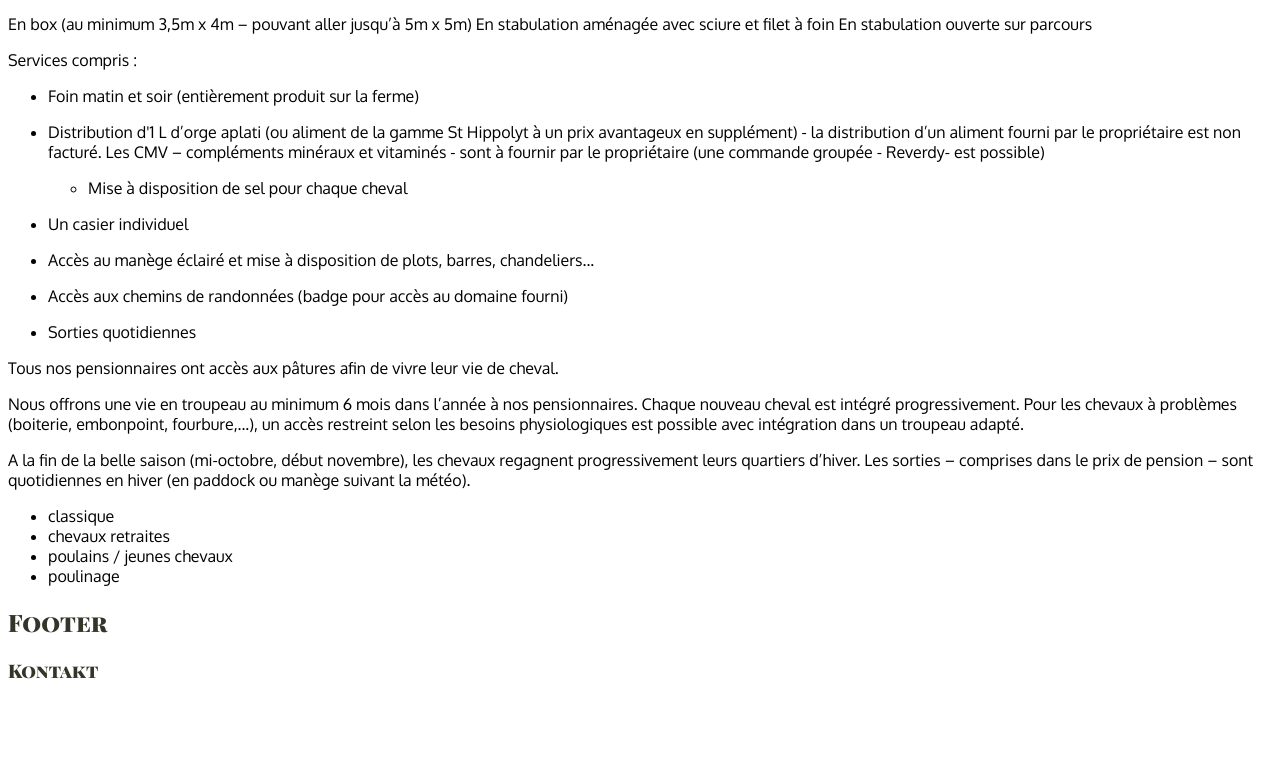
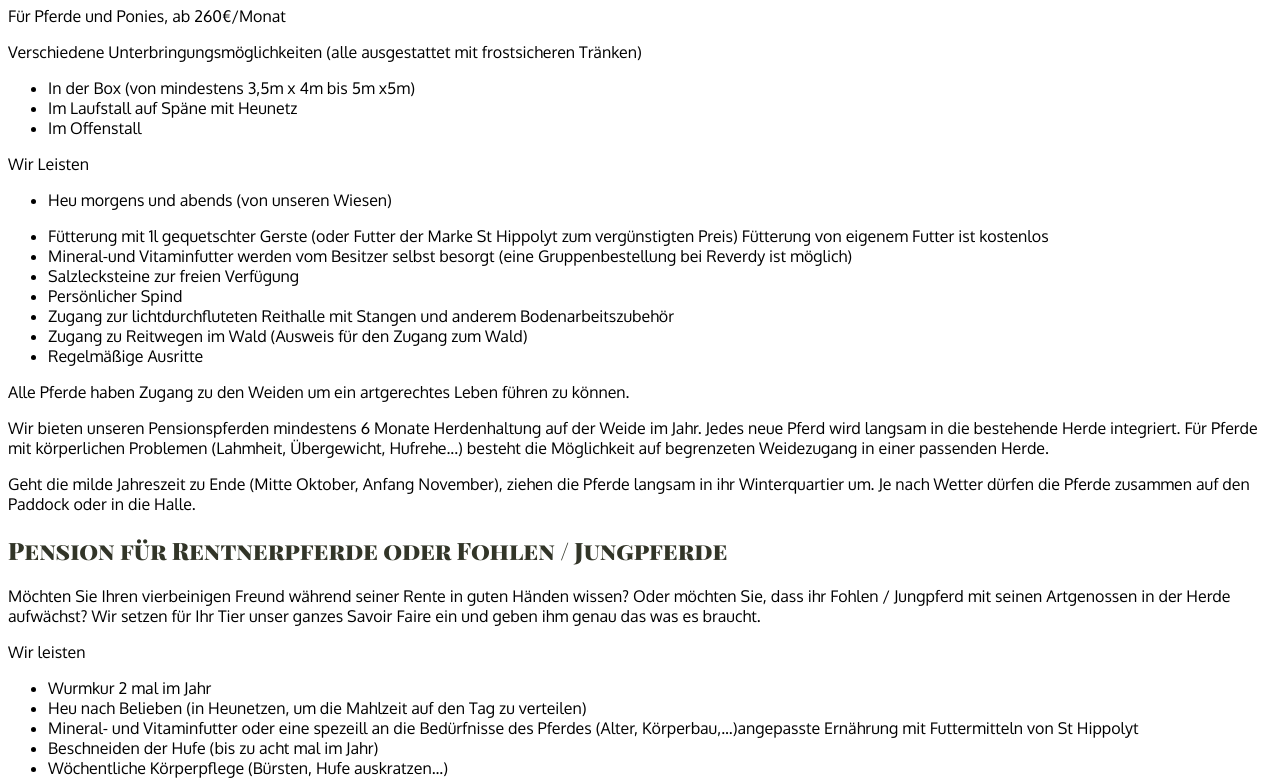
Before and after one commit to felixroos/les-ecuries-du-flecken, a Next.js app: page /les-ecuries-du-flecken/pension in a window 1280 px wide. Shown: the part 1357-2137 px from the top of the page. Built offline with nearby package versions, Linux system fonts and the light colour scheme; a web font is replaced by a local one.

Commit message:
translated Pension

```diff
--- a/components/Pension.tsx
+++ b/components/Pension.tsx
@@ -1,5 +1,6 @@
 import React from 'react';
 import Anchor from './Anchor';
+import Heading from './Heading';
 
 const Spacer = () => <div className="py-4 md:py-6"></div>;
 const Divider = () => <div className={`border-b-2 border-gray-100 py-2 md:py-6`} />;
@@ -10,57 +11,149 @@ export default function Pension() {
   return (
     <>
       <Anchor id={'pension'} />
-      <p>Pour chevaux et poneys, à partir de 260 € / mois</p>
-      <p>Différents types d’hébergement (tous équipés d’abreuvoirs anti-gel) :</p>
-      <p>
-        En box (au minimum 3,5m x 4m – pouvant aller jusqu’à 5m x 5m) En stabulation aménagée avec sciure et filet à
-        foin En stabulation ouverte sur parcours
-      </p>
-      <p>Services compris : </p>
+      <Centered>
+        <Heading>Pension</Heading>
+        <div className="prose">
+          {/* <p>Pour chevaux et poneys, à partir de 260 € / mois</p> */}
+          <p>Für Pferde und Ponies, ab 260€/Monat</p>
+          {/* <p>Différents types d’hébergement (tous équipés d’abreuvoirs anti-gel) :</p> */}
+          <p>Verschiedene Unterbringungsmöglichkeiten (alle ausgestattet mit frostsicheren Tränken)</p>
+          <ul>
+            {/* <li>En box (au minimum 3,5m x 4m – pouvant aller jusqu’à 5m x 5m)</li> */}
+            <li>In der Box (von mindestens 3,5m x 4m bis 5m x5m)</li>
+            {/* <li>En stabulation aménagée avec sciure et filet à foin</li> */}
+            <li>Im Laufstall auf Späne mit Heunetz</li>
+            {/* <li>En stabulation ouverte sur parcours</li> */}
+            <li>Im Offenstall</li>
+          </ul>
+          {/* <p>Services compris:</p> */}
+          <p>Wir Leisten</p>
+          <p></p>
           <ul>
             <li>
-          <p>Foin matin et soir (entièrement produit sur la ferme)</p>
+              {/* <p>Foin matin et soir (entièrement produit sur la ferme)</p> */}
+              <p>Heu morgens und abends (von unseren Wiesen)</p>
             </li>
+            {/* <li>
+              Distribution d'1 L d’orge aplati (ou aliment de la gamme St Hippolyt à un prix avantageux en supplément) -
+              la distribution d’un aliment fourni par le propriétaire est non facturé. Les CMV – compléments minéraux et
+            </li> */}
             <li>
+              Fütterung mit 1l gequetschter Gerste (oder Futter der Marke St Hippolyt zum vergünstigten Preis) Fütterung
+              von eigenem Futter ist kostenlos
+            </li>
+            {/* <li>vitaminés - sont à fournir par le propriétaire (une commande groupée - Reverdy- est possible)</li> */}
+            <li>
+              Mineral-und Vitaminfutter werden vom Besitzer selbst besorgt (eine Gruppenbestellung bei Reverdy ist
+              möglich)
+            </li>
+            {/* <li>Mise à disposition de sel pour chaque cheval</li> */}
+            <li>Salzlecksteine zur freien Verfügung </li>
+            {/* <li>Un casier individuel</li> */}
+            <li>Persönlicher Spind</li>
+            {/* <li>Accès au manège éclairé et mise à disposition de plots, barres, chandeliers...</li> */}
+            <li>Zugang zur lichtdurchfluteten Reithalle mit Stangen und anderem Bodenarbeitszubehör</li>
+            {/* <li>
+          Accès aux chemins de randonnées (badge pour accès au domaine fourni)
+        </li> */}
+            <li>Zugang zu Reitwegen im Wald (Ausweis für den Zugang zum Wald)</li>
+            {/* <li>Sorties quotidiennes</li> */}
+            <li>Regelmäßige Ausritte</li>
+          </ul>
+
+          {/* <p>Tous nos pensionnaires ont accès aux pâtures afin de vivre leur vie de cheval. </p> */}
+          <p>Alle Pferde haben Zugang zu den Weiden um ein artgerechtes Leben führen zu können.</p>
+          {/* <p>
+            Nous offrons une vie en troupeau au minimum 6 mois dans l’année à nos pensionnaires. Chaque nouveau cheval
+            est intégré progressivement. Pour les chevaux à problèmes (boiterie, embonpoint, fourbure,...), un accès
+            restreint selon les besoins physiologiques est possible avec intégration dans un troupeau adapté.{' '}
+          </p> */}
           <p>
-            Distribution d&#39;1 L d’orge aplati (ou aliment de la gamme St Hippolyt à un prix avantageux en supplément)
-            - la distribution d’un aliment fourni par le propriétaire est non facturé. Les CMV – compléments minéraux et
-            vitaminés - sont à fournir par le propriétaire (une commande groupée - Reverdy- est possible)
+            Wir bieten unseren Pensionspferden mindestens 6 Monate Herdenhaltung auf der Weide im Jahr. Jedes neue Pferd
+            wird langsam in die bestehende Herde integriert. Für Pferde mit körperlichen Problemen (Lahmheit,
+            Übergewicht, Hufrehe...) besteht die Möglichkeit auf begrenzeten Weidezugang in einer passenden Herde.
           </p>
+          {/* <p>
+            A la fin de la belle saison (mi-octobre, début novembre), les chevaux regagnent progressivement leurs
+            quartiers d’hiver. Les sorties – comprises dans le prix de pension – sont quotidiennes en hiver (en paddock
+            ou manège suivant la météo).
+          </p> */}
+          <p>
+            Geht die milde Jahreszeit zu Ende (Mitte Oktober, Anfang November), ziehen die Pferde langsam in ihr
+            Winterquartier um. Je nach Wetter dürfen die Pferde zusammen auf den Paddock oder in die Halle.
+          </p>
+          {/* <h2>Pension retraite et pension poulains/jeunes chevaux</h2> */}
+          <h2>Pension für Rentnerpferde oder Fohlen / Jungpferde</h2>
+          {/* <p>
+            Vous souhaitez confier votre compagnon à quatre pattes afin qu’il soit entre de bonnes mains, accompagné et
+            bichonné pour une retraite paisible ? Ou bien, vous souhaitez que votre poulain – ou jeune cheval - profite
+            d'une vie avec ses congénères, en troupeau pendant sa croissance ? Nous mettons notre savoir-faire au
+            service de votre animal, et avons exactement ce dont vous et, surtout, votre cheval avez besoin.{' '}
+          </p> */}
+          <p>
+            Möchten Sie Ihren vierbeinigen Freund während seiner Rente in guten Händen wissen? Oder möchten Sie, dass
+            ihr Fohlen / Jungpferd mit seinen Artgenossen in der Herde aufwächst? Wir setzen für Ihr Tier unser ganzes
+            Savoir Faire ein und geben ihm genau das was es braucht.
+          </p>
+          {/* <p>Une pension tout compris à un tarif préférentiel ! (renseignements au 06 99 93 64 34 )</p> */}
+          {/* <p>Services compris :</p> */}
+          <p>Wir leisten</p>
           <ul>
-            <li>Mise à disposition de sel pour chaque cheval</li>
-          </ul>
+            {/* <li>Vermifuges deux fois par an</li> */}
+            <li>Wurmkur 2 mal im Jahr</li>
+            {/* <li>
+              Foin à volonté (filet à foin pour réguler les plus gourmands, et étaler l’affouragement sur la journée)
+            </li> */}
+            <li>Heu nach Belieben (in Heunetzen, um die Mahlzeit auf den Tag zu verteilen)</li>
+            {/* <li>
+              Compléments minéraux et vitaminés. Et si besoin, en complément, alimentation adaptée aux besoins du cheval
+              (âge, corpulence, ...) de la gamme St Hippolyt.
+            </li> */}
+            <li>
+              Mineral- und Vitaminfutter oder eine spezeill an die Bedürfnisse des Pferdes (Alter,
+              Körperbau,...)angepasste Ernährung mit Futtermitteln von St Hippolyt
             </li>
+            {/* <li>Parage des sabots (max. 8 par an)</li> */}
+            <li>Beschneiden der Hufe (bis zu acht mal im Jahr)</li>
+            {/* <li>Soins d'entretien hebdomadaire (brossage, nettoyage des sabots)</li> */}
+            <li>Wöchentliche Körperpflege (Bürsten, Hufe auskratzen...)</li>
+            {/* <li>Soins vétérinaires (si blessures, traitements, ou suite à visite vétérinaire)</li> */}
+            <li>Tierärztliche Versorgung (bei Verletzungen, Nachuntersuchungen oder anderen Behandlungen) </li>
+            {/* <li>
+              Manipulation du poulain/jeune cheval (désensibilisation - renforcement positif) et travail éthologique au
+              sol (selon les besoins – embarquement en van, ...){' '}
+            </li> */}
             <li>
-          <p>Un casier individuel</p>
+              Arbeit mit dem Fohlen oder Jungpferd (Desenibilisierung-positive Verstärkung) Bodenarbeit (nach Bedarf-
+              Verladetraining, etc.)
             </li>
+            {/* <li>Nouvelles hebdomadaires de votre cheval (vidéos et photos)</li> */}
+            <li>Wöchentlich Neuigkeiten in Form von Videos und Fotos</li>
+            {/* <li>
+              Hébergement en stabulation – parcours, avec accès au pré. Accès au minimum 6 mois dans l’année à la vie en
+              troupeau sur plusieurs hectares.
+            </li> */}
+
             <li>
-          <p>Accès au manège éclairé et mise à disposition de plots, barres, chandeliers...</p>
-        </li>
-        <li>
-          <p>Accès aux chemins de randonnées (badge pour accès au domaine fourni)</p>
-        </li>
-        <li>
-          <p>Sorties quotidiennes</p>
+              Unterbringung im Offenstall mit Zugang zur Koppel. Mindestens sechs Monate im Jahr Herdenhaltung auf
+              mehreren Hektar Weidefläche.{' '}
             </li>
           </ul>
-      <p>Tous nos pensionnaires ont accès aux pâtures afin de vivre leur vie de cheval. </p>
+          {/* <h2>Pension juments gestantes - poulinage</h2> */}
+          <h2>Pension für trächtige Stuten -Abfohlüberwachung </h2>
+          {/* <p>
+            Pour préparer la venue d’un poulain en toute sérénité. Nous nous chargeons de la surveillance et de
+            l’accompagnement des juments gestantes, leur prodiguant les soins nécessaires. Et ce jusqu’au poulinage et
+            sevrage du poulain.
+          </p> */}
           <p>
-        Nous offrons une vie en troupeau au minimum 6 mois dans l’année à nos pensionnaires. Chaque nouveau cheval est
-        intégré progressivement. Pour les chevaux à problèmes (boiterie, embonpoint, fourbure,...), un accès restreint
-        selon les besoins physiologiques est possible avec intégration dans un troupeau adapté.{' '}
+            Um die Ankunft eine Fohlens in aller Ruhe vorzubereiten, begleiten und überwachen wir trächtige Stuten und
+            gewährleisten so die nötige Pflege. Und das bis zum Abfohlen und späteren Absetzen des Fohlens.
           </p>
-      <p>
-        A la fin de la belle saison (mi-octobre, début novembre), les chevaux regagnent progressivement leurs quartiers
-        d’hiver. Les sorties – comprises dans le prix de pension – sont quotidiennes en hiver (en paddock ou manège
-        suivant la météo).
-      </p>
-      <ul className="list-inside">
-        <li>classique</li>
-        <li>chevaux retraites</li>
-        <li>poulains / jeunes chevaux</li>
-        <li>poulinage</li>
-      </ul>
+          {/* <p>Tarifs et renseignements au 06 99 93 64 34</p> */}
+          <p>Preise und Infos unter +33 69993634</p>
+        </div>
+      </Centered>
     </>
   );
 }
--- a/package.json
+++ b/package.json
@@ -13,6 +13,7 @@
     "@headlessui/react": "^1.4.1",
     "@heroicons/react": "^1.0.4",
     "@tailwindcss/aspect-ratio": "^0.2.1",
+    "@tailwindcss/typography": "^0.4.1",
     "next": "11.1.2",
     "react": "17.0.2",
     "react-dom": "17.0.2",
--- a/pages/index.tsx
+++ b/pages/index.tsx
@@ -75,10 +75,8 @@ export default function Home() {
         <Divider />
         <Spacer />
 
-        <Centered>
-          <Heading>Pension</Heading>
-          <Pension />
-        </Centered>
+        <Pension />
+        <Divider />
         <Spacer />
 
         <Centered>
--- a/tailwind.config.js
+++ b/tailwind.config.js
@@ -12,5 +12,9 @@ module.exports = {
   variants: {
     extend: {},
   },
-  plugins: [require('@tailwindcss/forms'), require('@tailwindcss/aspect-ratio')],
+  plugins: [
+    require('@tailwindcss/forms'),
+    require('@tailwindcss/aspect-ratio'),
+    require('@tailwindcss/typography')
+  ],
 };
```
Also changed, not shown: components/Services.tsx (+5 -52 lines), 1 other file (tests, documents, lock files or other folders). Lines whose indentation alone changed are shown as unchanged.
